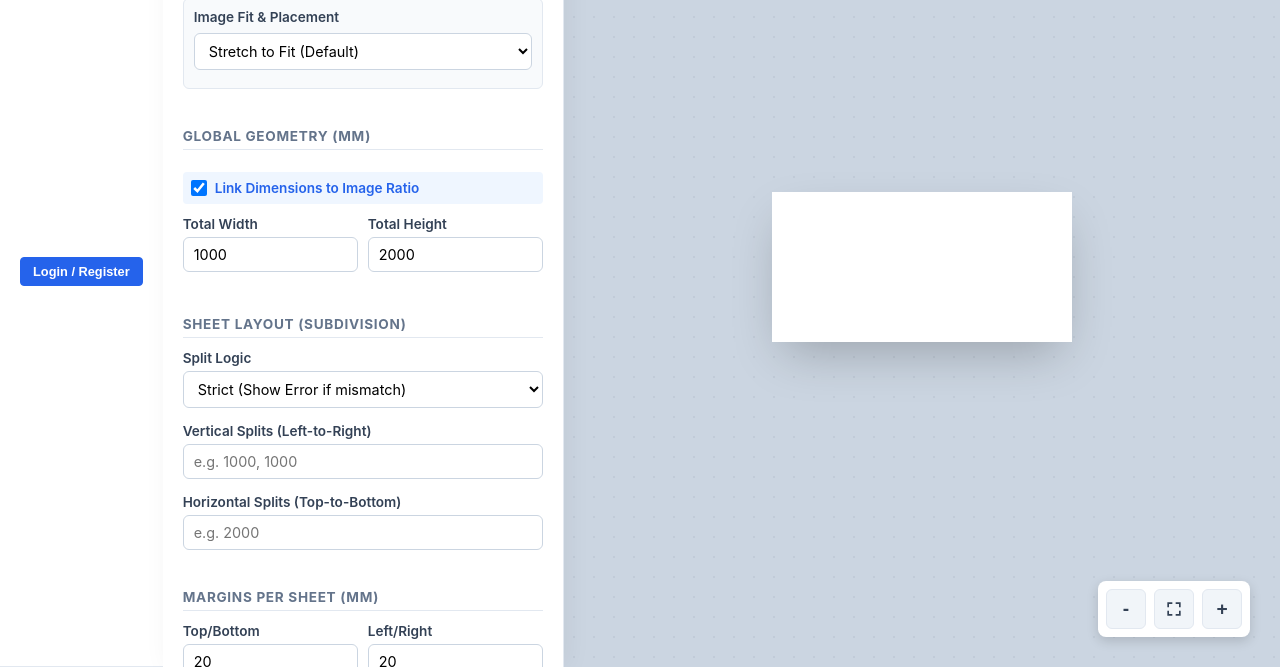
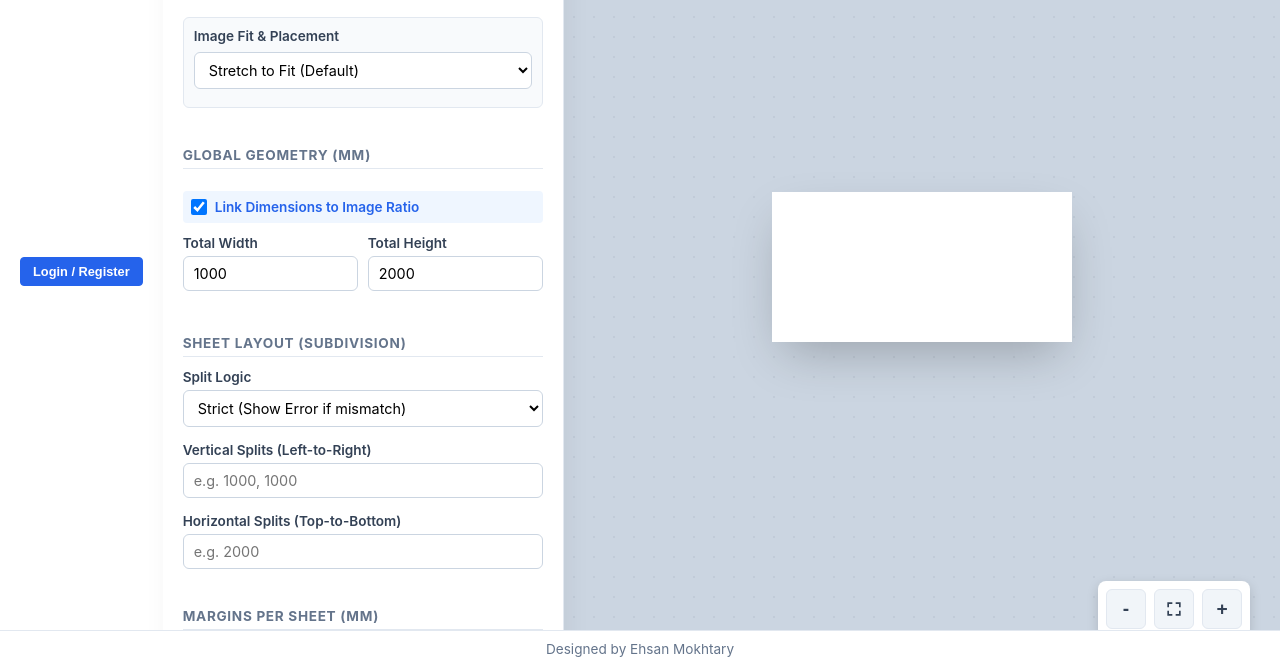
Before and after one commit to ehsan0921/Perforated-panel-Designer, a website: page index.html in a window 1280 px wide. Shown: the part 133-800 px from the top of the page. Drawn offline with Linux system fonts and the light colour scheme; no server answers.

Commit message:
Update branding to 'Perforated panel Designer' and add footer

```diff
--- a/index.html
+++ b/index.html
@@ -556,7 +556,7 @@
     <script src="https://www.gstatic.com/firebasejs/10.7.1/firebase-firestore-compat.js"></script>
     <meta charset="UTF-8">
     <meta name="viewport" content="width=device-width, initial-scale=1.0">
-    <title>HoleMapper - Perforated Panel Designer</title>
+    <title>Perforated panel Designer</title>
     <style>
         :root {
             --primary: #2563eb;
@@ -1123,6 +1123,21 @@
         .users-table th {
             background: #f8fafc;
             font-weight: 600;
+        }
+
+        /* Footer Styles */
+        footer {
+            position: fixed;
+            bottom: 0;
+            left: 0;
+            right: 0;
+            background: var(--panel-bg);
+            border-top: 1px solid var(--border);
+            padding: 10px 20px;
+            text-align: center;
+            font-size: 0.85rem;
+            color: #64748b;
+            z-index: 100;
         }
 
         /* Slider Styles */
@@ -1384,7 +1399,7 @@
 
 <aside>
     <div style="display:flex; justify-content:space-between; align-items:center; margin-bottom:20px;">
-        <h1 style="margin:0;">HoleMapper</h1>
+        <h1 style="margin:0;">Perforated panel Designer</h1>
         <button id="importBtn" class="btn-secondary btn-small" onclick="document.getElementById('importFile').click()">Import Settings</button>
         <input type="file" id="importFile" accept=".txt" style="display:none">
     </div>
@@ -2622,7 +2637,7 @@
 
         // Structured Text Content
         const content =
-`HoleMapper Specification File
+`Perforated panel Designer Specification File
 -----------------------------
 Generated: ${now.toLocaleString()}
 FileID: ${filename}
@@ -3110,5 +3125,8 @@
     window.handleAdminLogin = handleAdminLogin;
 </script>
 
+<footer>
+    Designed by Ehsan Mokhtary
+</footer>
 
 </body></html>
```
